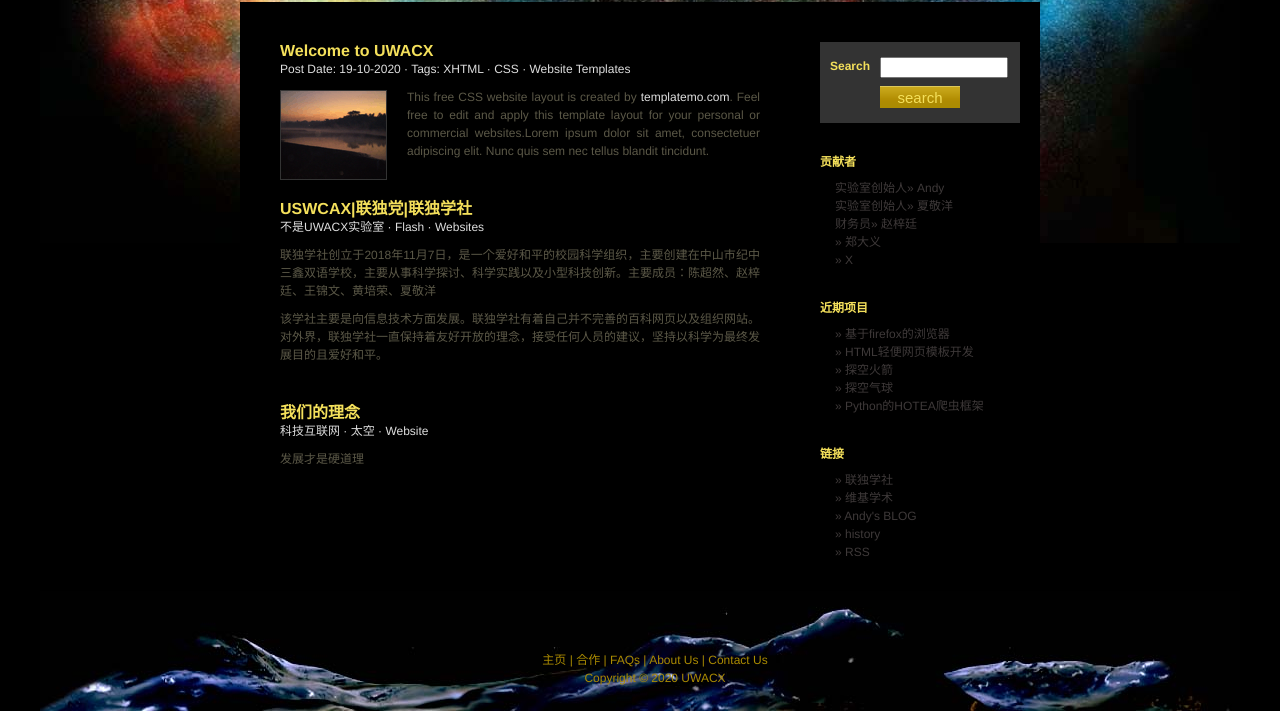
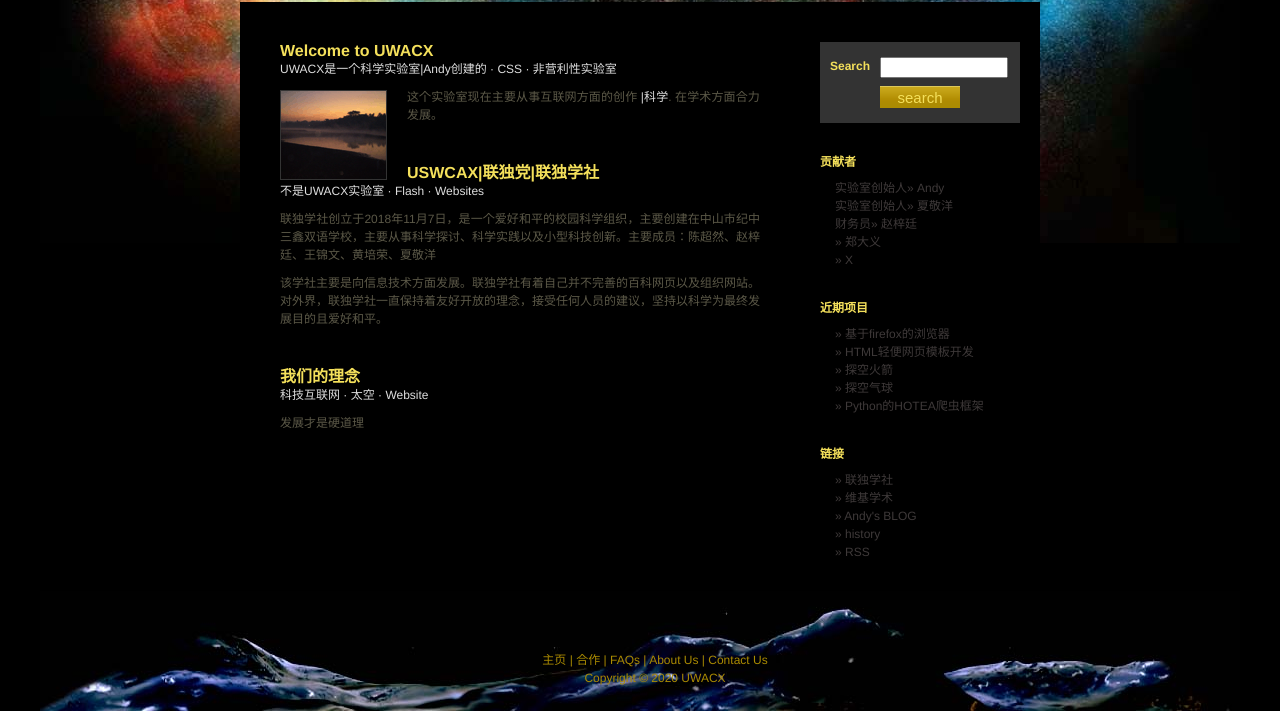
Before and after one commit to Andyccr/uwacx.github.io, a plain HTML site: page index.html in a window 1280 px wide. Shown: the part 204-915 px from the top of the page. Drawn offline with Linux system fonts and the light colour scheme.

Commit message:
Update index.html

```diff
--- a/index.html
+++ b/index.html
@@ -38,8 +38,8 @@
 
 			<div class="templatemo_postbody">
                 <h1>Welcome to UWACX</h1>
-                <div class="publish_info">Post Date: 19-10-2020 · Tags: <a href="#">XHTML</a> · <a href="#">CSS</a> · <a href="#">Website Templates</a></div>
-				<p><img src="images/templatemo_photo03.gif" alt="image"/> This free CSS website layout  is created by <a href="#">templatemo.com</a>. Feel free to edit and apply this template layout for your personal or commercial websites.Lorem ipsum dolor sit amet, consectetuer adipiscing elit. Nunc quis sem nec tellus blandit tincidunt.</p>
+                <div class="publish_info">UWACX是一个科学实验室<a href="#">|Andy创建的</a> · <a href="#">CSS</a> · <a href="#">非营利性实验室</a></div>
+				<p><img src="images/templatemo_photo03.gif" alt="image"/> 这个实验室现在主要从事互联网方面的创作 <a href="#">|科学</a>. 在学术方面合力发展。</p>
 
 			</div>
 
```
